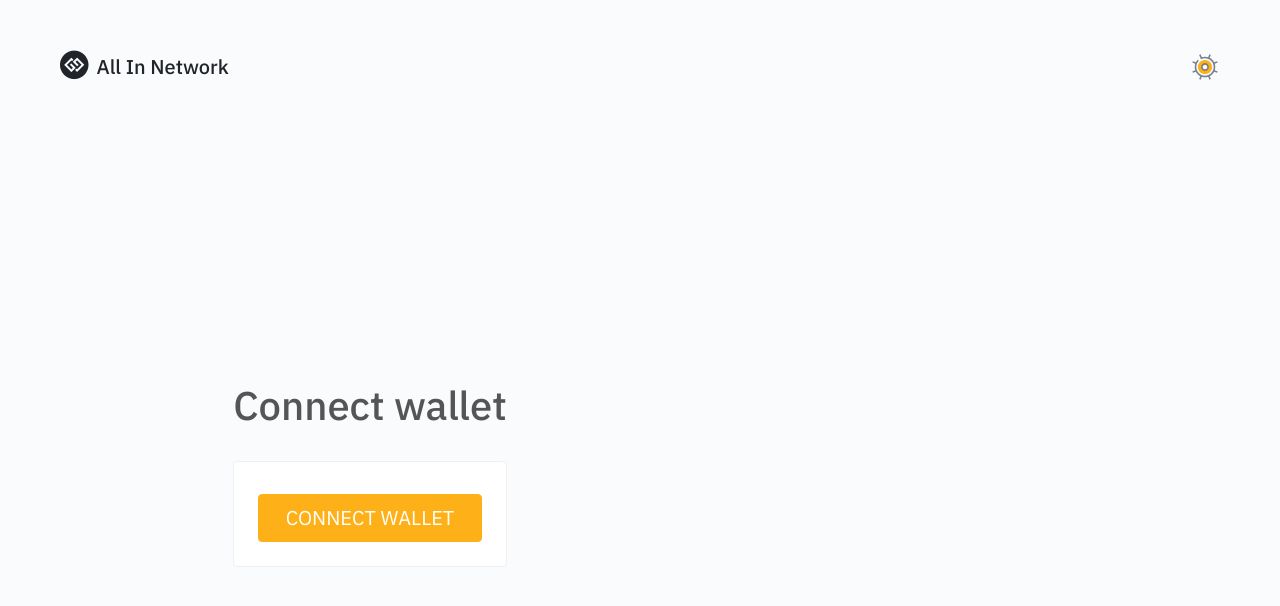
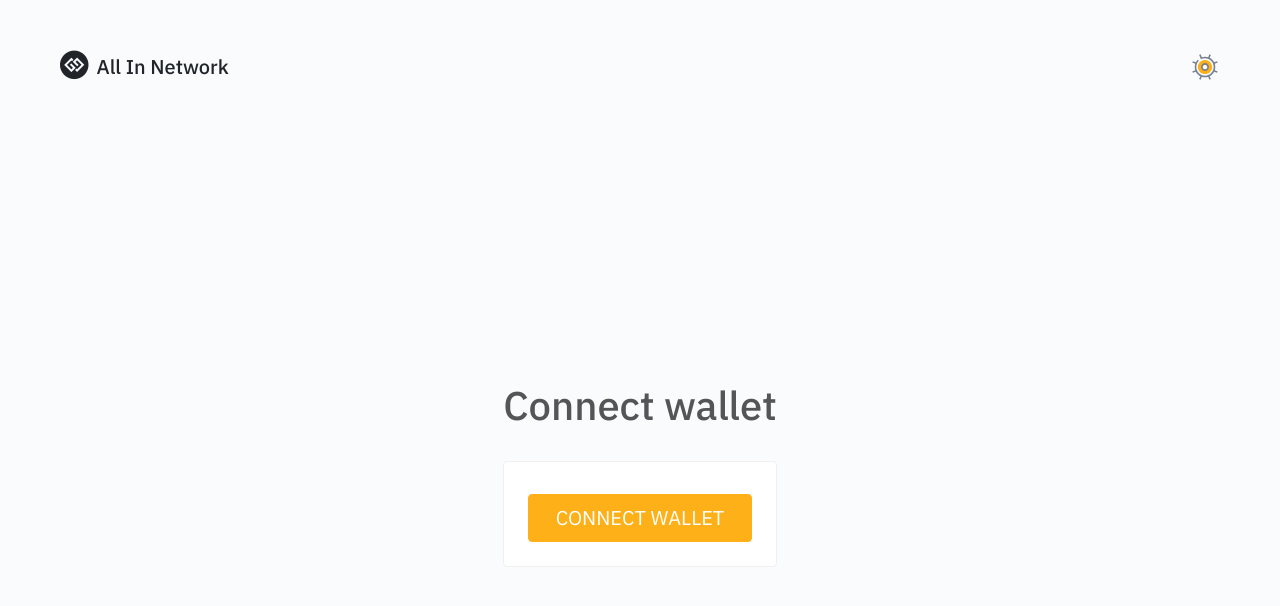
Before and after one commit to All-In-Network/all-in-frontend, a React (Create React App) app: page /connect in a window 1280 px wide. Shown: the top 606 px of the page. Built offline with nearby package versions, Linux system fonts and the light colour scheme.

Commit message:
fix fecth historical data

```diff
--- a/src/Component/Auth/ConnectWallet.js
+++ b/src/Component/Auth/ConnectWallet.js
@@ -5,8 +5,7 @@
     return (<>
         <div className="body d-flex p-0 p-xl-5">
             <div className="container">
-                <div className="row g-3">
-                    <div className="col-lg-6 d-flex justify-content-center align-items-center auth-h100">
+                <div className="col-lg-6 d-flex justify-content-center m-auto align-items-center auth-h100">
                         <div className="d-flex flex-column">
                             <h1>Connect wallet</h1>
                             <Tab.Container defaultActiveKey="first">
@@ -23,7 +22,6 @@
                                 </Tab.Content>
                             </Tab.Container>
                         </div>
-                    </div>
                 </div>
             </div>
         </div>
```
